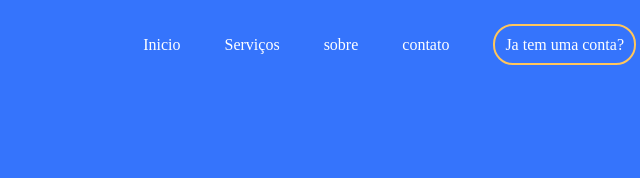
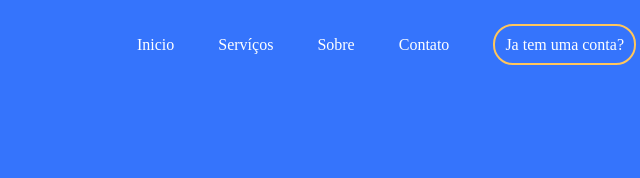
Before and after one commit to wesleysilva01/primeira-landing-page, a plain HTML site: page index.html in a window 1280 px wide. Shown: the top 178 px of the page, 584-1224 px from the left. Drawn offline with Linux system fonts and the light colour scheme; files whose address does not match are found by name.

Commit message:
ajuste de texto

```diff
--- a/index.html
+++ b/index.html
@@ -20,9 +20,9 @@
 
         <ul>
             <li><a href="#">Inicio</a></li>
-            <li><a href="#">Serviços</a></li>
-            <li><a href="#">sobre</a></li>
-            <li><a href="#">contato</a></li>
+            <li><a href="#">Servíços</a></li>
+            <li><a href="#">Sobre</a></li>
+            <li><a href="#">Contato</a></li>
             <li><a href="#" id="Ins">Ja tem uma conta?</a></li>
         </ul>
     </header>
```
